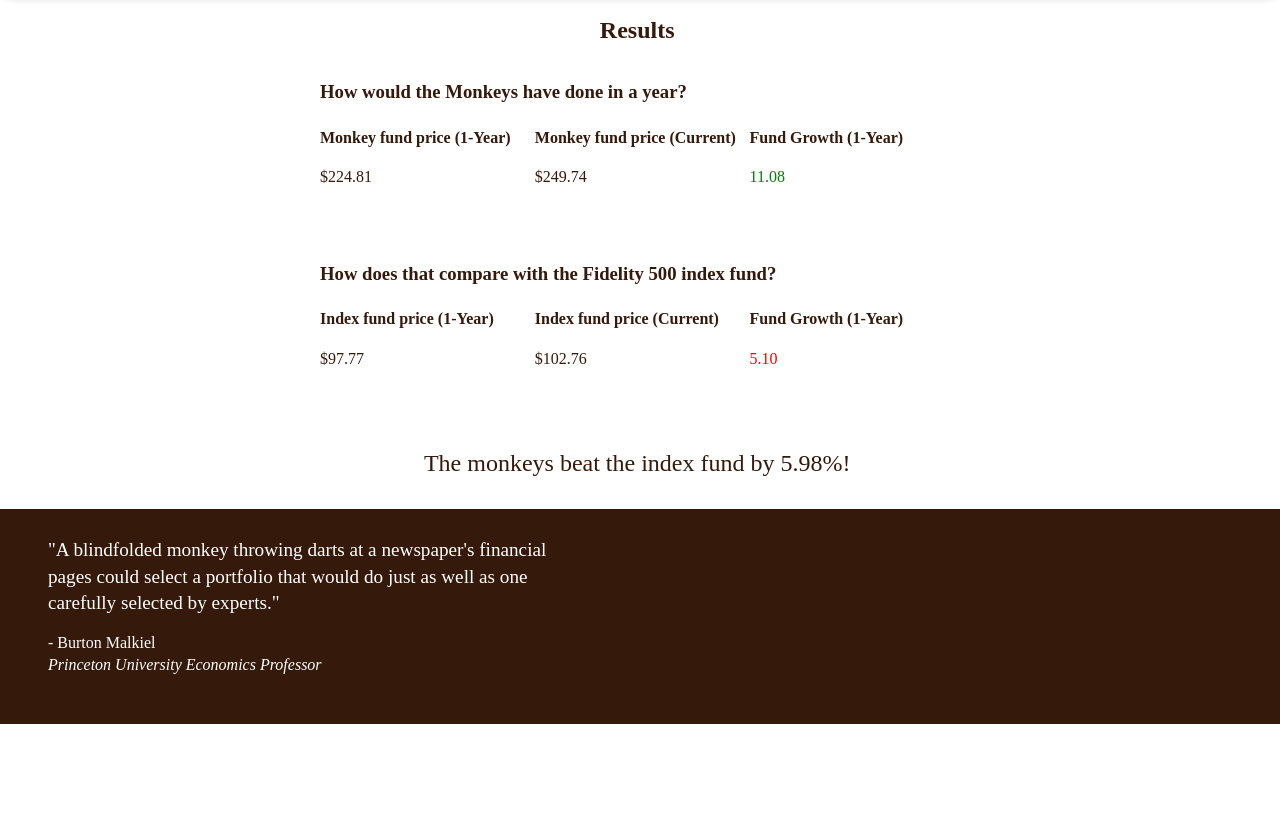
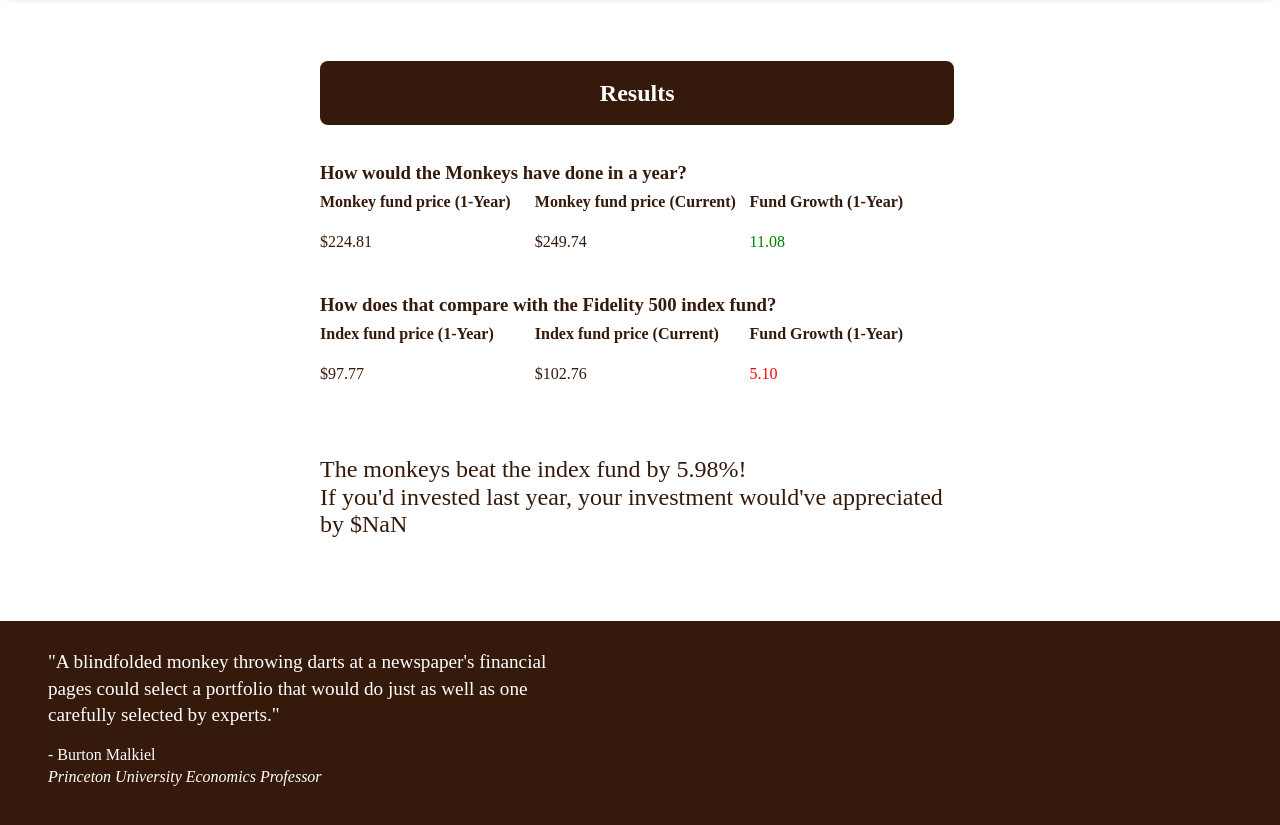
Before and after one commit to rpremi12/MonkeyMarket, a plain HTML site: page results.html in a window 1280 px wide. Shown: the part 75-900 px from the top of the page. Before the commit the page ends 800 px from the top, so only its background shows below. Drawn offline with Linux system fonts and the light colour scheme; a web font is replaced by a local one.

Commit message:
Styling and Jscript integration
Added values for the index funds into arrays, fixed minor grid issues in CSS

```diff
--- a/results.html
+++ b/results.html
@@ -34,8 +34,13 @@
 
 
     <section class="results-grid"> <!-- Beginning of main-body div, main content goes here! -->
-            <h2>Results</h2>
-            <h3>How would the Monkeys have done in a year?</h3>
+            <div class="results-header-h2"> <!-- Results Header div-->
+                <h2>Results</h2>
+            </div> <!-- End of Results header div -->
+
+            <div class="results-header-h3"> <!-- How would the monkeys do? -->
+                <h3>How would the Monkeys have done in a year?</h3>
+            </div>
 
             <div class="result-item1">
                 <h4>Monkey fund price (1-Year)</h4>
@@ -52,7 +57,9 @@
                 <p id="monkeyPercent">11.08</p>
             </div>
 
-            <h3>How does that compare with the Fidelity 500 index fund?</h3>
+            <div class="results-header-h3"> <!-- How would the index fund do? -->
+                <h3>How does that compare with the Fidelity 500 index fund?</h3>
+            </div>
 
             <div class="result-item1">
                 <h4>Index fund price (1-Year)</h4>
@@ -69,7 +76,10 @@
                 <p id="indexPercent">5.10</p>
             </div>
 
-            <p class="fund-results">The monkeys beat the index fund by 5.98%!</p>
+            <div class="fund-results">
+                <p id="resultPercent">Which is better, the monkey or the expert?</p>
+                <p id="resultAppreciation">If you'd invested last year, your investment would've appreciated by $NaN</p>
+            </div>
     </section>
 
     <footer class="footer">
--- a/styles.css
+++ b/styles.css
@@ -107,40 +107,73 @@ ul {
 
 /* Grid for results page */
 .results-grid {
-    margin: auto;
+    margin: 4em auto 3em auto;
     width: 50%;
     display: grid;
     grid-template-columns: 32% 32% 32%;
+    grid-template-rows: 4em 3em 4em 3em 4em 10em;
     grid-gap: 10px;
     height: 40vmax;
 }
 
+.results-header-h2 {
+    display: flex;
+    justify-self: center;
+    grid-column: span 3;
+    width: 100%;
+    color: #FFFFFF;
+    background-color: var(--main_brown);
+    border-radius: .5em;
+}
+
+.results-header-h3 {
+    grid-column: span 3;
+    display: flex;
+    align-self: end;
+}
+
 .results-grid h2 {
+    margin: auto;
+    justify-self: center;
     grid-column: 2;
-    justify-self: center;
-    margin-bottom: 0;
 }
 
 .results-grid h3 {
     grid-column: span 3;
-    margin-bottom: 0;
+    margin: 0;
 }
 
 .results-grid h4 {
-    margin-top: .5em;
+    margin-top: 0em;
+}
+
+.results-grid p {
+    margin: 0;
 }
 
 .result-item1 {
-    margin-bottom: 1.5em;
+    display: flex;
+    flex-direction: column;
+    margin: 0;
 }
 
 .fund-results {
     grid-column: span 3;
-    justify-self: center;
+    justify-content: center;
     font-size: 1.5em;
     font-family: almaq;
+    display: flex;
+    flex-direction: column;
+    justify-content: center;
 }
 
+.fund-results p {
+    justify-content: center;
+}
+
+#resultPercent {
+    margin-top: 1.5em;
+}
 
 /* CSS Grid for the checkbox */
 .custom-select {
--- a/styling.js
+++ b/styling.js
@@ -1,26 +1,32 @@
-/*console.log("stop")
 
-console.log(document.getElementById("monkeyPercent").value)
-console.log(document.getElementById("indexPercent").value)
+// Takes the percentage growths of both funds and returns the better percentage in green
+// Also returns the difference in percent between the funds
+let vfinx = [259.75, 273.45, 0.0527];
+let fxaix = [97.77, 102.76, 0.0510];
+let swppx = [43, 45.31, 0.0537];
+let bspix = [333.77, 350.94, 0.0514];
+let preix = [74.97, 78.70, 0.0497];
+let meanIndeces = [167.36, 170.23, 0.0517];
 
-let monkeyPercentage = Number(document.getElementById('monkeyPercent').value);
-let indexPercentage = Number(document.getElementById('indexPercent').value);
-*/
+
+
+
+
 function percentageColor() {
-    console.log("asdfasdfasdf");
-    let monkeyPercentage = Number(document.getElementById('monkeyPercent').value);
-    let indexPercentage = Number(document.getElementById('indexPercent').value);
-    console.log(monkeyPercentage)
-    if (monkeyPercentage >= indexPercentage) {
-        document.getElementById('monkeyPercent').style.color = "red" ;
-        document.getElementById('indexPercent').style.color = "green" ;
+    let monkeyPercentage = Number(document.getElementById('monkeyPercent').textContent);
+    let indexPercentage = Number(document.getElementById('indexPercent').textContent);
+
+    if (monkeyPercentage > indexPercentage) {
+        let diffPercentage = monkeyPercentage - indexPercentage;
+        document.getElementById('monkeyPercent').style.color = "green" ;
+        document.getElementById('indexPercent').style.color = "red" ;
+        document.getElementById("resultPercent").innerHTML = " The monkeys beat the index fund by " + diffPercentage.toFixed(2) + "%!";
     }
 
     else {
-        document.getElementById('monkeyPercent').style.color = "green" ;
-        document.getElementById('indexPercent').style.color = "red" ;
+        let diffPercentage = indexPercentage - monkeyPercentage;
+        document.getElementById('monkeyPercent').style.color = "red" ;
+        document.getElementById('indexPercent').style.color = "green" ;
+        document.getElementById("resultPercent").innerHTML = "The index fund beat the monkeys by " + diffPercentage.toFixed(2) + "%!";
     }
-
 }
-
-//percentageColor();
```
